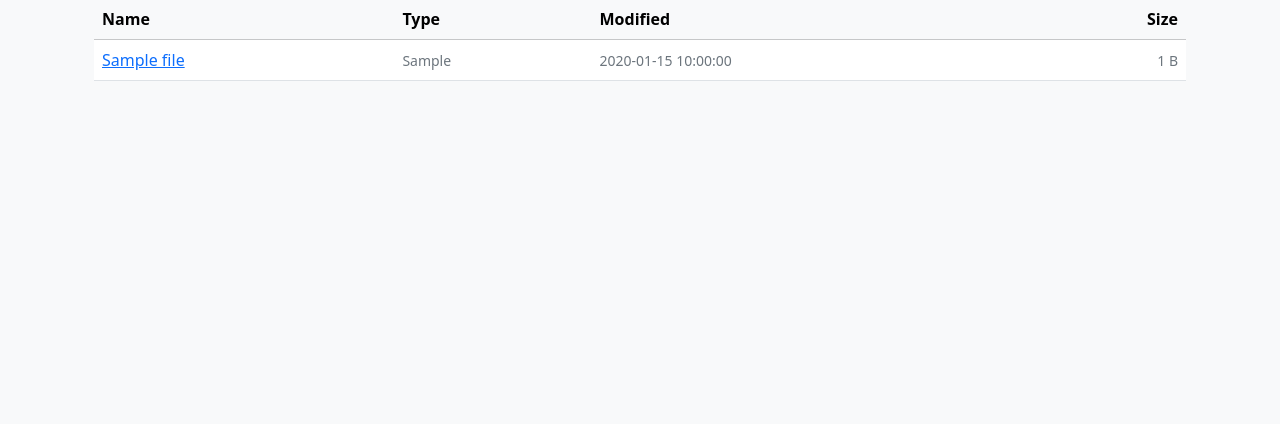
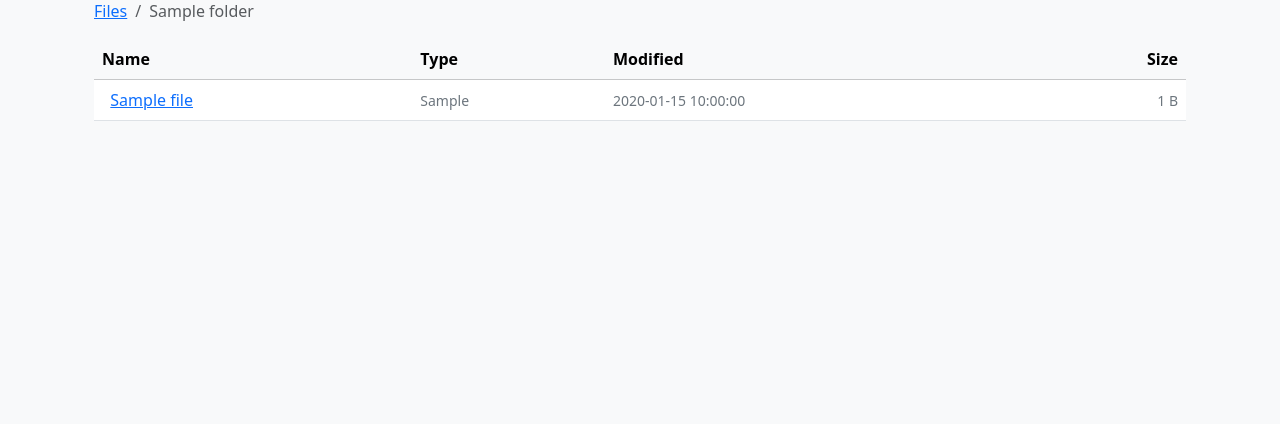
Before and after one commit to nsps-ca/members, a Flask app: template templates/files.html in a window 1280 px wide. Shown: the part 218-642 px from the top of the page. Run offline with Flask 3, Linux system fonts and the light colour scheme; the template is opened without the code that fills it: most values are stand-ins (such as "Sample title", 1, 10 or a date in 2020); parts of the project's set-up code (start-up, migrations or seed data) failed here and were passed over; grey boxes are pictures that could not be loaded.

Commit message:
add in folder support

```diff
--- a/app.py
+++ b/app.py
@@ -1,5 +1,6 @@
 import io
 import os
+import re
 import secrets
 from itertools import chain
 from urllib.parse import quote, urlencode
@@ -31,6 +32,11 @@ load_dotenv()
 DRIVE_SCOPES = ["https://www.googleapis.com/auth/drive.readonly"]
 
 CHUNK_SIZE = 4 * 1024 * 1024
+
+FOLDER_MIME = "application/vnd.google-apps.folder"
+
+# Drive ids are opaque; only ever interpolate ones that look like ids.
+DRIVE_ID_RE = re.compile(r"[A-Za-z0-9_-]{1,200}")
 
 DOWNLOAD_EXPORTS = {
     "application/vnd.google-apps.document": ("application/pdf", ".pdf"),
@@ -92,7 +98,6 @@ def drive_chunks(media_request, chunksize=CHUNK_SIZE, num_retries=3):
 
 SIZE_UNITS = ("B", "KB", "MB", "GB", "TB", "PB")
 
-
 def human_size(size, precision=1):
     """Format a byte count for display, e.g. "1536" -> "1.5 KB"."""
     try:
@@ -111,6 +116,33 @@ def human_size(size, precision=1):
 
 
 app.jinja_env.filters["human_size"] = human_size
+
+
+def folder_chain(drive, folder_id):
+    """A folder and its ancestors, nearest first, each as {"id", "name"}.
+
+    Walking stops at GOOGLE_DRIVE_FOLDER_ID when it is configured, otherwise at the top of
+    the drive. Returns an empty list if folder_id is missing or is not a folder.
+    """
+    chain, seen, current = [], set(), folder_id
+    while current and current not in seen:
+        seen.add(current)
+        meta = (
+            drive.files()
+            .get(
+                fileId=current,
+                fields="id, name, mimeType, parents",
+                supportsAllDrives=True,
+            )
+            .execute()
+        )
+        if meta.get("mimeType") != FOLDER_MIME:
+            return []
+        chain.append({"id": meta["id"], "name": meta.get("name") or "Untitled folder"})
+        if current == GOOGLE_DRIVE_FOLDER_ID:
+            break
+        current = next(iter(meta.get("parents") or []), None)
+    return chain
 
 
 def attachment_header(name):
@@ -183,12 +215,27 @@ def callback():
 def listing():
     drive = drive_service()
 
-    query = "trashed = false"
-    if GOOGLE_DRIVE_FOLDER_ID:
-        query = f"'{GOOGLE_DRIVE_FOLDER_ID}' in parents and {query}"
+    # No ?folder= means the configured root folder (or the whole drive if unset).
+    folder_id = request.args.get("folder") or GOOGLE_DRIVE_FOLDER_ID
+    if folder_id and not DRIVE_ID_RE.fullmatch(folder_id):
+        abort(404)
 
-    files, page_token = [], None
+    trail = []
     try:
+        if folder_id:
+            chain = folder_chain(drive, folder_id)
+            if not chain:
+                abort(404)
+            # The configured root is what the "Files" crumb already links to.
+            if GOOGLE_DRIVE_FOLDER_ID and chain[-1]["id"] == GOOGLE_DRIVE_FOLDER_ID:
+                chain.pop()
+            trail = chain[::-1]
+
+        query = "trashed = false"
+        if folder_id:
+            query = f"'{folder_id}' in parents and {query}"
+
+        files, page_token = [], None
         while True:
             page = (
                 drive.files()
@@ -208,9 +255,16 @@ def listing():
             if not page_token:
                 break
     except HttpError as e:
+        if e.resp.status == 404:
+            abort(404)
         return f"Google Drive error: {e}", 502
 
-    return render_template("files.html", user=session.get("user"), files=files)
+    for file in files:
+        file["is_folder"] = file.get("mimeType") == FOLDER_MIME
+
+    return render_template(
+        "files.html", user=session.get("user"), files=files, trail=trail
+    )
 
 
 @app.get("/files/<file_id>/download")
@@ -232,8 +286,14 @@ def download(file_id):
         return f"Google Drive error: {e}", 404 if e.resp.status == 404 else 502
 
     # Never serve anything outside the folder we list.
-    if GOOGLE_DRIVE_FOLDER_ID and GOOGLE_DRIVE_FOLDER_ID not in meta.get("parents", []):
-        return "File is not in the configured folder", 403
+    if GOOGLE_DRIVE_FOLDER_ID:
+        parent = next(iter(meta.get("parents") or []), None)
+        try:
+            ancestors = folder_chain(drive, parent) if parent else []
+        except HttpError as e:
+            return f"Google Drive error: {e}", 502
+        if not any(item["id"] == GOOGLE_DRIVE_FOLDER_ID for item in ancestors):
+            return "File is not in the configured folder", 403
 
     name, mime = meta["name"], meta["mimeType"]
     if mime.startswith("application/vnd.google-apps."):
--- a/templates/files.html
+++ b/templates/files.html
@@ -15,6 +15,22 @@
     </div>
 
     <div class="container-lg">
+      <nav aria-label="breadcrumb">
+        <ol class="breadcrumb">
+          <li class="breadcrumb-item {% if not trail %}active{% endif %}">
+            {% if trail %}<a href="{{ url_for('listing') }}">Files</a>{% else %}Files{% endif %}
+          </li>
+          {% for folder in trail %}
+            <li class="breadcrumb-item {{ 'active' if loop.last }}">
+              {% if loop.last %}
+                {{ folder.name }}
+              {% else %}
+                <a href="{{ url_for('listing', folder=folder.id) }}">{{ folder.name }}</a>
+              {% endif %}
+            </li>
+          {% endfor %}
+        </ol>
+      </nav>
       <div class="table-responsive">
         <table class="table table-hover align-middle mb-0">
           <thead class="table-light">
@@ -29,7 +45,11 @@
             {% for file in files %}
               <tr>
                 <td>
-                  <a href="{{ url_for('download', file_id=file.id) }}">{{ file.name }}</a>
+                  {% if file.is_folder %}
+                    📁 <a href="{{ url_for('listing', folder=file.id) }}">{{ file.name }}</a>
+                  {% else %}
+                    &nbsp;&nbsp;<a href="{{ url_for('download', file_id=file.id) }}">{{ file.name }}</a>
+                  {% endif %}
                 </td>
                 <td class="text-secondary small">{{ file.mimeType }}</td>
                 <td class="text-secondary small">{{ file.modifiedTime }}</td>
@@ -38,7 +58,7 @@
                 </td>
               </tr>
             {% else %}
-              <tr><td colspan="4" class="text-center text-secondary py-4">No files found.</td></tr>
+              <tr><td colspan="4" class="text-center text-secondary py-4">{{ 'This folder is empty.' if trail else 'No files found.' }}</td></tr>
             {% endfor %}
           </tbody>
         </table>
```
Also changed, not shown: README.md.
